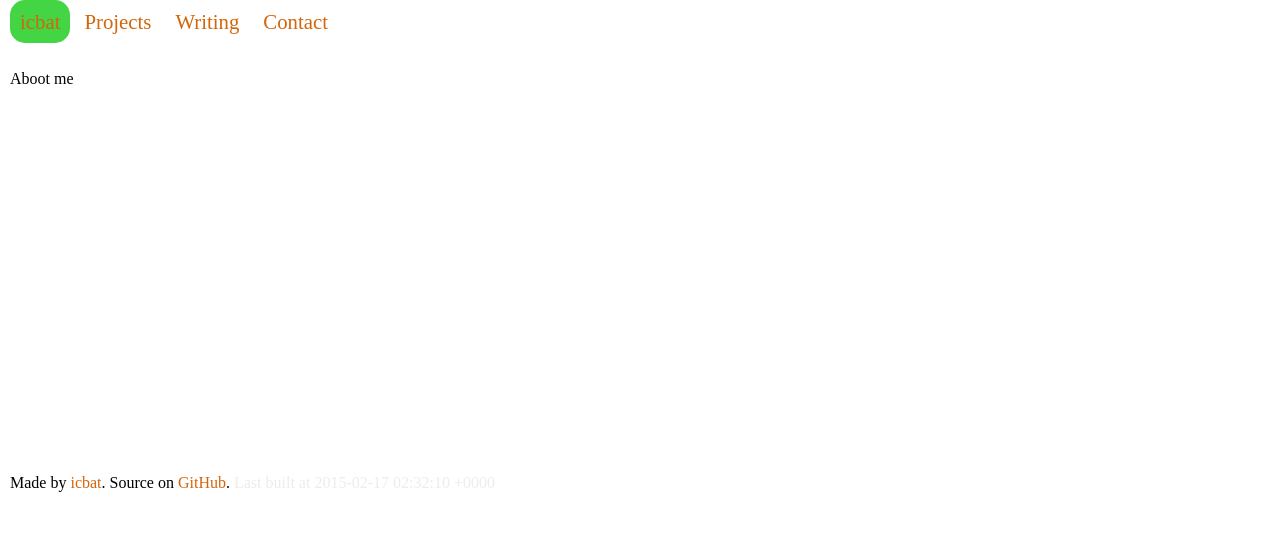
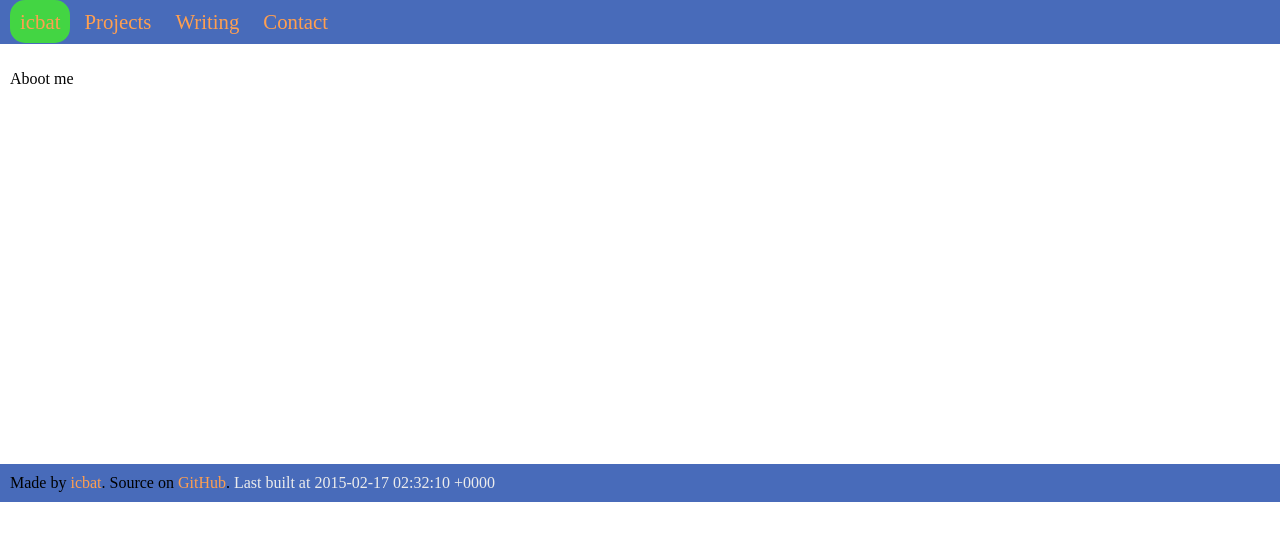
Before and after one commit to icbat/icbat.github.io, a Jekyll site: the page built from index.md, in a window 1280 px wide. Shown: the top 541 px of the page. Built offline with Jekyll 4.4.1, drawn with Linux system fonts in a browser that asks for light colours.

Commit message:
One of these days the colors will pop....

```diff
--- a/stylesheets/stylesheet.css
+++ b/stylesheets/stylesheet.css
@@ -3,7 +3,7 @@
 header ul li, header ul {display: inline}
 header ul li {font-size: 1.3em}
 header, footer, .content, header ul li, .highlight {padding: 10}
-a, a:visited {text-decoration: none; color: #D3650A;}
+a, a:visited {text-decoration: none; color: #FF9F50;}
 
 header li {
 -moz-border-radius: 15px;
@@ -25,3 +25,7 @@
 h1 {
 	color: #6A89CF;
 }
+
+header, footer {
+	background-color: #486BBA;
+}
```
